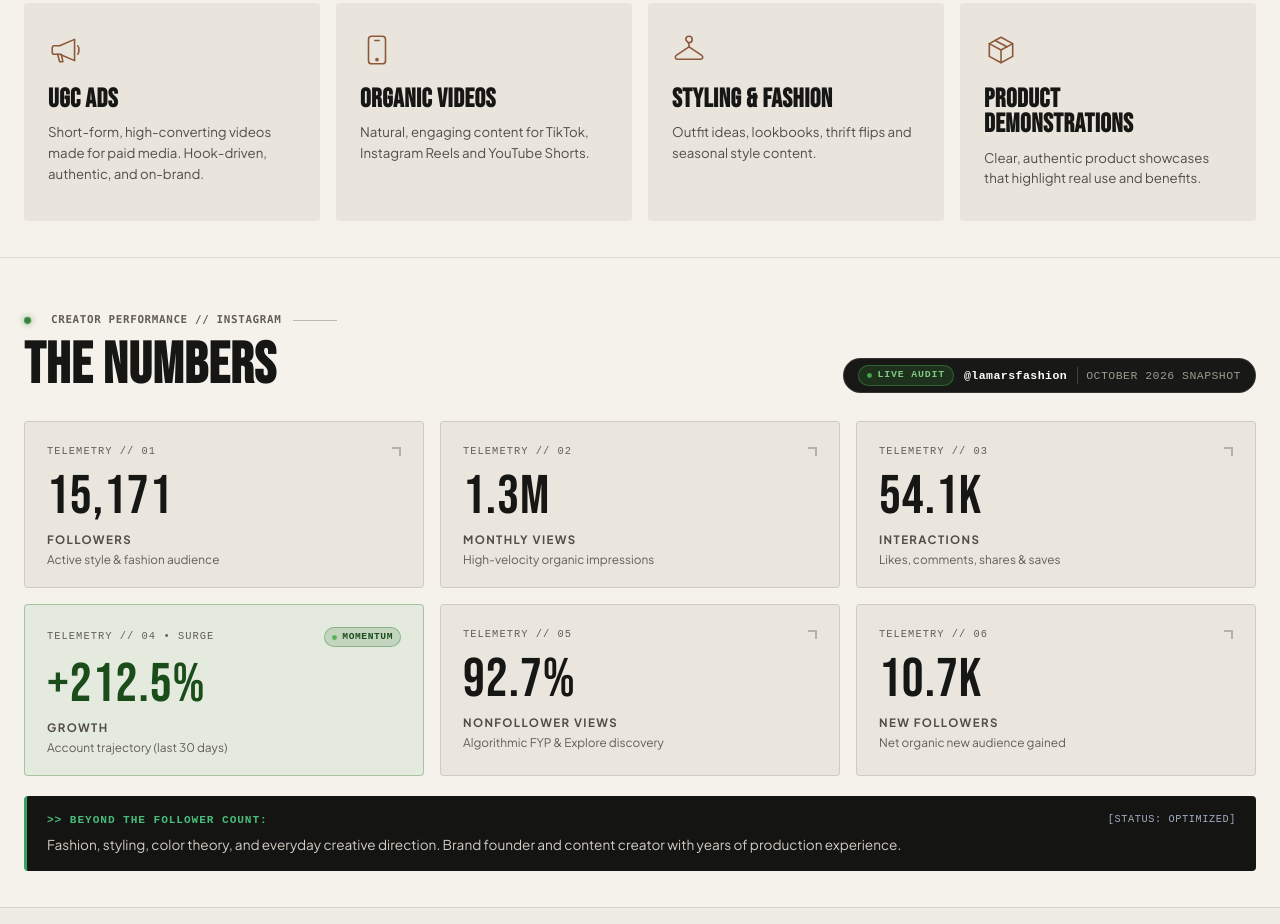
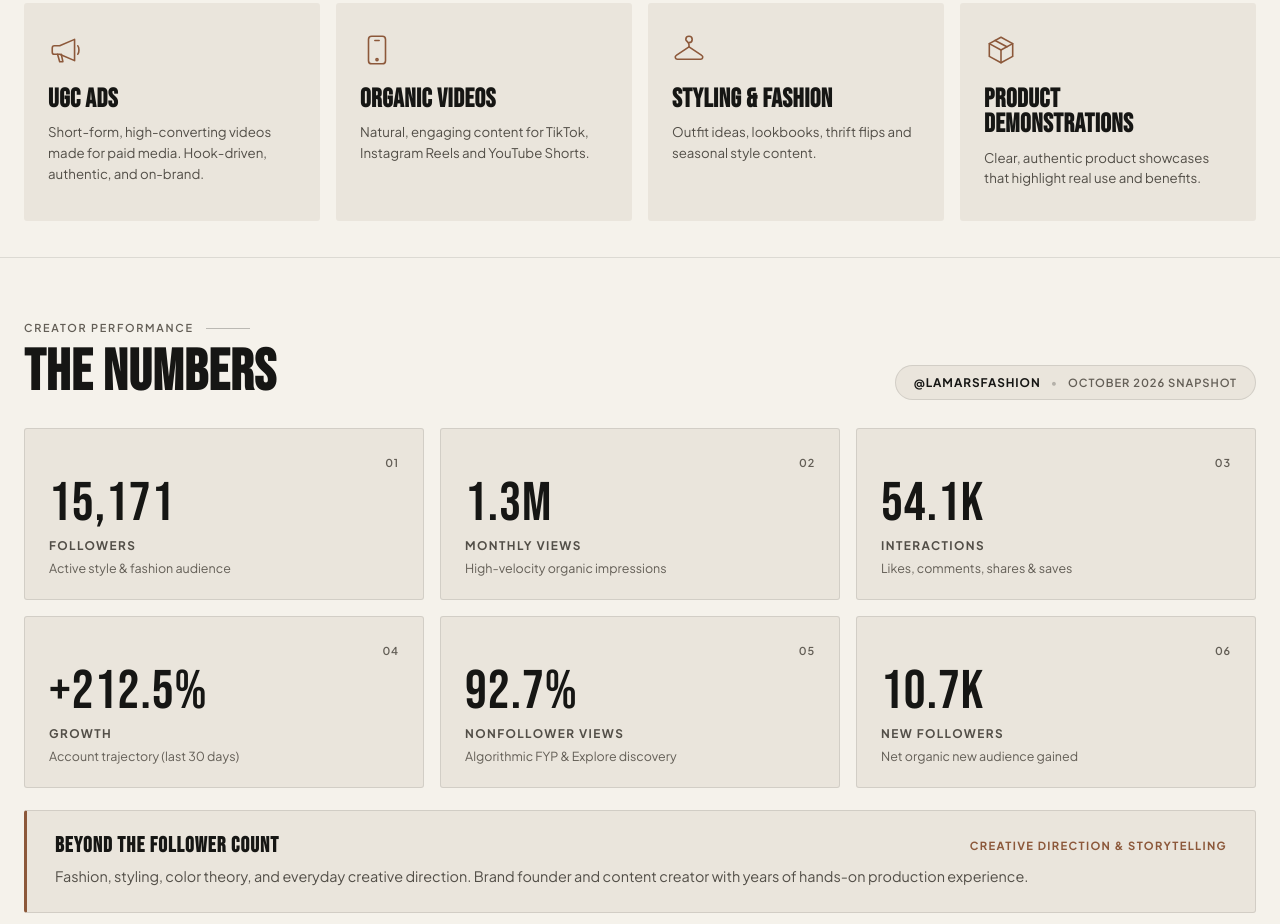
Before and after one commit to jonelligaya123456-commits/lamar-ugc-portfolio, a website: page public/index.html in a window 1280 px wide. Shown: the part 1436-2360 px from the top of the page. Drawn offline with nearby package versions, Linux system fonts and the light colour scheme.

Commit message:
Refactor The Numbers section to match site editorial branding, remove green and tech jargon

```diff
--- a/public/app.js
+++ b/public/app.js
@@ -724,7 +724,7 @@ function renderStudioControls() {
 
 function setupNumbersCounterAnimation() {
   const numbersSection = document.getElementById('numbers');
-  const counterElements = document.querySelectorAll('.hud-stat-value[data-counter]');
+  const counterElements = document.querySelectorAll('.stat-value[data-counter], .hud-stat-value[data-counter]');
 
   if (!numbersSection || counterElements.length === 0) return;
 
@@ -772,14 +772,14 @@ function setupNumbersCounterAnimation() {
     if (hasAnimated) return;
     hasAnimated = true;
 
-    const duration = 1800; // ms
+    const duration = 1500; // ms
     const startTime = performance.now();
-    const easeOutExpo = (t) => (t === 1 ? 1 : 1 - Math.pow(2, -10 * t));
+    const easeOutCubic = (t) => 1 - Math.pow(1 - t, 3);
 
     const frame = (now) => {
       const elapsed = now - startTime;
       const rawProgress = Math.min(elapsed / duration, 1);
-      const easedProgress = easeOutExpo(rawProgress);
+      const easedProgress = easeOutCubic(rawProgress);
 
       counters.forEach(({ el, target, finalDisplay, formatValue }) => {
         if (rawProgress >= 1) {
--- a/public/index.html
+++ b/public/index.html
@@ -292,105 +292,98 @@
       </div>
     </section>
 
-    <!-- 4. THE NUMBERS / CREATOR PERFORMANCE (INSTAGRAM TELEMETRY) -->
+    <!-- 4. THE NUMBERS / CREATOR PERFORMANCE -->
     <section class="numbers-section is-visible" id="numbers" data-reveal-section>
       <div class="container">
         <div class="section-header-split">
           <div>
             <div class="eyebrow-row">
-              <span class="tech-badge-dot" aria-hidden="true"></span>
-              <span class="eyebrow-text tech-mono">CREATOR PERFORMANCE // INSTAGRAM</span>
+              <span class="eyebrow-text">CREATOR PERFORMANCE</span>
               <span class="eyebrow-line" aria-hidden="true"></span>
             </div>
             <h2 class="section-title">THE NUMBERS</h2>
           </div>
 
           <div class="numbers-header-right">
-            <div class="tech-handle-badge">
-              <span class="tech-live-pill"><span class="pulse-dot"></span>LIVE AUDIT</span>
-              <span class="tech-handle-text">@lamarsfashion</span>
-              <span class="tech-audit-date">OCTOBER 2026 SNAPSHOT</span>
+            <div class="numbers-header-badge">
+              <a href="https://www.instagram.com/lamarsfashion/" target="_blank" rel="noopener noreferrer" class="numbers-handle-tag">@lamarsfashion</a>
+              <span class="numbers-badge-divider" aria-hidden="true">&bull;</span>
+              <span class="numbers-badge-date">OCTOBER 2026 SNAPSHOT</span>
             </div>
           </div>
         </div>
 
-        <!-- 6-Metric Tech HUD Grid -->
-        <div class="numbers-hud-grid">
+        <!-- 6-Metric Performance Grid -->
+        <div class="numbers-grid">
           <!-- Card 1 -->
-          <article class="hud-card">
-            <div class="hud-card-top">
-              <span class="hud-tag">TELEMETRY // 01</span>
-              <span class="hud-corner-bracket" aria-hidden="true"></span>
+          <article class="stat-card">
+            <div class="stat-card-top">
+              <span class="stat-card-index">01</span>
             </div>
-            <div class="hud-stat-value" data-counter="15171" data-format="int">15,171</div>
-            <div class="hud-stat-label">FOLLOWERS</div>
-            <p class="hud-stat-desc">Active style &amp; fashion audience</p>
+            <div class="stat-value" data-counter="15171" data-format="int">15,171</div>
+            <div class="stat-label">FOLLOWERS</div>
+            <p class="stat-desc">Active style &amp; fashion audience</p>
           </article>
 
           <!-- Card 2 -->
-          <article class="hud-card">
-            <div class="hud-card-top">
-              <span class="hud-tag">TELEMETRY // 02</span>
-              <span class="hud-corner-bracket" aria-hidden="true"></span>
+          <article class="stat-card">
+            <div class="stat-card-top">
+              <span class="stat-card-index">02</span>
             </div>
-            <div class="hud-stat-value" data-counter="1.3" data-format="decimal1" data-suffix="M">1.3M</div>
-            <div class="hud-stat-label">MONTHLY VIEWS</div>
-            <p class="hud-stat-desc">High-velocity organic impressions</p>
+            <div class="stat-value" data-counter="1.3" data-format="decimal1" data-suffix="M">1.3M</div>
+            <div class="stat-label">MONTHLY VIEWS</div>
+            <p class="stat-desc">High-velocity organic impressions</p>
           </article>
 
           <!-- Card 3 -->
-          <article class="hud-card">
-            <div class="hud-card-top">
-              <span class="hud-tag">TELEMETRY // 03</span>
-              <span class="hud-corner-bracket" aria-hidden="true"></span>
+          <article class="stat-card">
+            <div class="stat-card-top">
+              <span class="stat-card-index">03</span>
             </div>
-            <div class="hud-stat-value" data-counter="54.1" data-format="decimal1" data-suffix="K">54.1K</div>
-            <div class="hud-stat-label">INTERACTIONS</div>
-            <p class="hud-stat-desc">Likes, comments, shares &amp; saves</p>
+            <div class="stat-value" data-counter="54.1" data-format="decimal1" data-suffix="K">54.1K</div>
+            <div class="stat-label">INTERACTIONS</div>
+            <p class="stat-desc">Likes, comments, shares &amp; saves</p>
           </article>
 
-          <!-- Card 4 (Surge Highlight) -->
-          <article class="hud-card hud-card-highlight">
-            <div class="hud-card-top">
-              <span class="hud-tag">TELEMETRY // 04 &bull; SURGE</span>
-              <span class="hud-pulse-chip"><span class="pulse-dot"></span>MOMENTUM</span>
+          <!-- Card 4 -->
+          <article class="stat-card">
+            <div class="stat-card-top">
+              <span class="stat-card-index">04</span>
             </div>
-            <div class="hud-stat-value hud-stat-growth" data-counter="212.5" data-format="decimal1" data-prefix="+" data-suffix="%">+212.5%</div>
-            <div class="hud-stat-label">GROWTH</div>
-            <p class="hud-stat-desc">Account trajectory (last 30 days)</p>
+            <div class="stat-value" data-counter="212.5" data-format="decimal1" data-prefix="+" data-suffix="%">+212.5%</div>
+            <div class="stat-label">GROWTH</div>
+            <p class="stat-desc">Account trajectory (last 30 days)</p>
           </article>
 
           <!-- Card 5 -->
-          <article class="hud-card">
-            <div class="hud-card-top">
-              <span class="hud-tag">TELEMETRY // 05</span>
-              <span class="hud-corner-bracket" aria-hidden="true"></span>
+          <article class="stat-card">
+            <div class="stat-card-top">
+              <span class="stat-card-index">05</span>
             </div>
-            <div class="hud-stat-value" data-counter="92.7" data-format="decimal1" data-suffix="%">92.7%</div>
-            <div class="hud-stat-label">NONFOLLOWER VIEWS</div>
-            <p class="hud-stat-desc">Algorithmic FYP &amp; Explore discovery</p>
+            <div class="stat-value" data-counter="92.7" data-format="decimal1" data-suffix="%">92.7%</div>
+            <div class="stat-label">NONFOLLOWER VIEWS</div>
+            <p class="stat-desc">Algorithmic FYP &amp; Explore discovery</p>
           </article>
 
           <!-- Card 6 -->
-          <article class="hud-card">
-            <div class="hud-card-top">
-              <span class="hud-tag">TELEMETRY // 06</span>
-              <span class="hud-corner-bracket" aria-hidden="true"></span>
+          <article class="stat-card">
+            <div class="stat-card-top">
+              <span class="stat-card-index">06</span>
             </div>
-            <div class="hud-stat-value" data-counter="10.7" data-format="decimal1" data-suffix="K">10.7K</div>
-            <div class="hud-stat-label">NEW FOLLOWERS</div>
-            <p class="hud-stat-desc">Net organic new audience gained</p>
+            <div class="stat-value" data-counter="10.7" data-format="decimal1" data-suffix="K">10.7K</div>
+            <div class="stat-label">NEW FOLLOWERS</div>
+            <p class="stat-desc">Net organic new audience gained</p>
           </article>
         </div>
 
-        <!-- Tech Console Directive Banner -->
-        <div class="tech-console-banner">
-          <div class="tech-console-bar">
-            <span class="tech-console-prefix">&gt;&gt; BEYOND THE FOLLOWER COUNT:</span>
-            <span class="tech-console-status">[STATUS: OPTIMIZED]</span>
+        <!-- Editorial Takeaway: Beyond The Follower Count -->
+        <div class="numbers-callout">
+          <div class="numbers-callout-header">
+            <h3 class="numbers-callout-title">BEYOND THE FOLLOWER COUNT</h3>
+            <span class="numbers-callout-sub">CREATIVE DIRECTION &amp; STORYTELLING</span>
           </div>
-          <p class="tech-console-quote">
-            Fashion, styling, color theory, and everyday creative direction. Brand founder and content creator with years of production experience.
+          <p class="numbers-callout-text">
+            Fashion, styling, color theory, and everyday creative direction. Brand founder and content creator with years of hands-on production experience.
           </p>
         </div>
       </div>
--- a/public/styles.css
+++ b/public/styles.css
@@ -40,6 +40,10 @@ body {
   overflow-x: hidden;
 }
 
+section[id] {
+  scroll-margin-top: 75px;
+}
+
 img,
 video {
   display: block;
@@ -802,31 +806,10 @@ button {
 }
 
 /* ==========================================
-   5. THE NUMBERS / CREATOR PERFORMANCE (TECH HUD)
+   4. THE NUMBERS / CREATOR PERFORMANCE
    ========================================== */
-.tech-mono {
-  font-family: ui-monospace, 'SFMono-Regular', Menlo, Monaco, Consolas, monospace;
-  letter-spacing: 0.06em;
-}
-
-.tech-badge-dot {
-  width: 7px;
-  height: 7px;
-  border-radius: 50%;
-  background-color: #2E7D32;
-  box-shadow: 0 0 8px rgba(46, 125, 50, 0.6);
-  display: inline-block;
-  margin-right: 8px;
-  animation: techPulse 2s infinite ease-in-out;
-}
-
-@keyframes techPulse {
-  0%, 100% { opacity: 1; transform: scale(1); }
-  50% { opacity: 0.45; transform: scale(0.85); }
-}
-
 .numbers-section {
-  padding-block: 48px 36px;
+  padding-block: 56px 44px;
   border-top: 1px solid var(--border-subtle);
   background-color: var(--bg-page);
 }
@@ -836,103 +819,80 @@ button {
   align-items: center;
 }
 
-.tech-handle-badge {
+.numbers-header-badge {
   display: inline-flex;
   align-items: center;
   gap: 10px;
-  padding: 6px 14px;
-  background: #181916;
-  border: 1px solid rgba(255, 255, 255, 0.12);
+  padding: 8px 18px;
+  background: var(--bg-card);
+  border: 1px solid var(--border-subtle);
   border-radius: 999px;
-  color: #EDE8DE;
-  font-family: ui-monospace, monospace;
-  font-size: 0.72rem;
-  letter-spacing: 0.04em;
-}
-
-.tech-live-pill {
-  display: inline-flex;
-  align-items: center;
-  gap: 6px;
-  padding: 2px 8px;
-  background: rgba(46, 125, 50, 0.25);
-  border: 1px solid rgba(76, 175, 80, 0.4);
-  border-radius: 999px;
-  color: #81C784;
+  font-size: 0.74rem;
+  letter-spacing: 0.08em;
+  text-transform: uppercase;
+  color: var(--text-muted);
+}
+
+.numbers-handle-tag {
   font-weight: 700;
-  font-size: 0.62rem;
-  letter-spacing: 0.08em;
-}
-
-.tech-live-pill .pulse-dot,
-.hud-pulse-chip .pulse-dot {
-  width: 5px;
-  height: 5px;
-  border-radius: 50%;
-  background-color: #4CAF50;
-  display: inline-block;
-  animation: techPulse 1.6s infinite ease-in-out;
-}
-
-.tech-handle-text {
+  color: var(--text-main);
+  transition: color 0.2s ease;
+}
+
+.numbers-handle-tag:hover {
+  color: var(--accent-terracotta);
+}
+
+.numbers-badge-divider {
+  color: rgba(22, 22, 20, 0.25);
+}
+
+.numbers-badge-date {
+  font-size: 0.7rem;
   font-weight: 600;
-  color: #FFFFFF;
-}
-
-.tech-audit-date {
-  color: #9E988D;
-  border-left: 1px solid rgba(255, 255, 255, 0.18);
-  padding-left: 8px;
-}
-
-.numbers-hud-grid {
+  color: var(--text-soft);
+}
+
+.numbers-grid {
   display: grid;
   grid-template-columns: repeat(3, 1fr);
   gap: 16px;
-  margin-top: 26px;
-  margin-bottom: 20px;
-}
-
-.hud-card {
-  background: #EAE6DD;
-  border: 1px solid rgba(22, 22, 20, 0.12);
-  border-radius: 4px;
-  padding: 22px 22px 18px;
+  margin-top: 28px;
+  margin-bottom: 22px;
+}
+
+.stat-card {
+  background-color: var(--bg-card);
+  border: 1px solid var(--border-subtle);
+  border-radius: 3px;
+  padding: 26px 24px 22px;
   display: flex;
   flex-direction: column;
-  position: relative;
-  transition: transform 0.2s ease, border-color 0.2s ease, box-shadow 0.2s ease;
-}
-
-.hud-card:hover {
+  transition: transform 0.2s ease, background-color 0.2s ease, box-shadow 0.2s ease;
+}
+
+.stat-card:hover {
+  background-color: var(--bg-card-hover);
   transform: translateY(-2px);
-  border-color: rgba(22, 22, 20, 0.26);
-  box-shadow: 0 6px 18px rgba(22, 22, 20, 0.05);
-}
-
-.hud-card-top {
-  display: flex;
-  align-items: center;
-  justify-content: space-between;
-  margin-bottom: 12px;
-}
-
-.hud-tag {
-  font-family: ui-monospace, monospace;
-  font-size: 0.65rem;
-  letter-spacing: 0.1em;
+  box-shadow: 0 8px 24px rgba(22, 22, 20, 0.04);
+}
+
+.stat-card-top {
+  display: flex;
+  align-items: center;
+  justify-content: flex-end;
+  margin-bottom: 6px;
+}
+
+.stat-card-index {
+  font-family: var(--font-sans);
+  font-size: 0.68rem;
+  font-weight: 600;
   color: var(--text-soft);
-  text-transform: uppercase;
-}
-
-.hud-corner-bracket {
-  width: 9px;
-  height: 9px;
-  border-top: 2px solid rgba(22, 22, 20, 0.25);
-  border-right: 2px solid rgba(22, 22, 20, 0.25);
-}
-
-.hud-stat-value {
+  letter-spacing: 0.08em;
+}
+
+.stat-value {
   font-family: var(--font-display);
   font-size: 3.4rem;
   line-height: 0.95;
@@ -942,88 +902,62 @@ button {
   margin-bottom: 8px;
 }
 
-.hud-stat-growth {
-  color: #1B4D1B;
-}
-
-.hud-card-highlight {
-  background: #E5EADF;
-  border-color: rgba(46, 125, 50, 0.35);
-}
-
-.hud-card-highlight:hover {
-  border-color: rgba(46, 125, 50, 0.6);
-}
-
-.hud-pulse-chip {
-  display: inline-flex;
-  align-items: center;
-  gap: 5px;
-  padding: 2px 7px;
-  background: rgba(46, 125, 50, 0.18);
-  border: 1px solid rgba(46, 125, 50, 0.38);
-  border-radius: 999px;
-  color: #1B4D1B;
-  font-family: ui-monospace, monospace;
-  font-size: 0.6rem;
-  font-weight: 700;
-  letter-spacing: 0.06em;
-}
-
-.hud-stat-label {
-  font-size: 0.72rem;
+.stat-label {
+  font-size: 0.74rem;
   font-weight: 700;
   letter-spacing: 0.12em;
   text-transform: uppercase;
   color: var(--text-muted);
 }
 
-.hud-stat-desc {
-  font-size: 0.74rem;
-  line-height: 1.4;
+.stat-desc {
+  font-size: 0.78rem;
+  line-height: 1.45;
   color: var(--text-soft);
   margin-top: 4px;
 }
 
-/* Tech Console Banner */
-.tech-console-banner {
-  background: #141412;
-  color: #EDE8DE;
-  border-radius: 4px;
-  border-left: 3px solid #38A169;
-  padding: 16px 20px;
+/* Editorial Callout: Beyond The Follower Count */
+.numbers-callout {
+  background-color: var(--bg-card);
+  border: 1px solid var(--border-subtle);
+  border-left: 3px solid var(--accent-terracotta);
+  border-radius: 3px;
+  padding: 24px 28px;
   display: flex;
   flex-direction: column;
-  gap: 6px;
-}
-
-.tech-console-bar {
+  gap: 8px;
+  margin-top: 4px;
+}
+
+.numbers-callout-header {
   display: flex;
   align-items: center;
   justify-content: space-between;
-  gap: 12px;
+  gap: 16px;
   flex-wrap: wrap;
 }
 
-.tech-console-prefix {
-  font-family: ui-monospace, monospace;
+.numbers-callout-title {
+  font-family: var(--font-display);
+  font-size: 1.35rem;
+  letter-spacing: 0.05em;
+  color: var(--text-main);
+  line-height: 1;
+}
+
+.numbers-callout-sub {
   font-size: 0.7rem;
   font-weight: 700;
-  letter-spacing: 0.08em;
-  color: #48BB78;
-}
-
-.tech-console-status {
-  font-family: ui-monospace, monospace;
-  font-size: 0.64rem;
-  color: #A0AEC0;
-  letter-spacing: 0.06em;
-}
-
-.tech-console-quote {
-  font-size: 0.85rem;
-  line-height: 1.5;
-  color: #D2CDC3;
+  letter-spacing: 0.12em;
+  text-transform: uppercase;
+  color: var(--accent-terracotta);
+}
+
+.numbers-callout-text {
+  font-size: 0.9rem;
+  line-height: 1.6;
+  color: var(--text-muted);
 }
 
 /* ==========================================
@@ -2105,6 +2039,7 @@ a.contact-list-item:hover {
   .services-grid {
     grid-template-columns: repeat(2, 1fr);
   }
+  .numbers-grid,
   .numbers-hud-grid {
     grid-template-columns: repeat(2, 1fr);
   }
@@ -2156,11 +2091,13 @@ a.contact-list-item:hover {
   .numbers-header-right {
     margin-top: 12px;
   }
+  .numbers-header-badge,
   .tech-handle-badge {
     width: 100%;
     justify-content: space-between;
     font-size: 0.68rem;
   }
+  .numbers-grid,
   .numbers-hud-grid {
     grid-template-columns: 1fr;
   }
```
